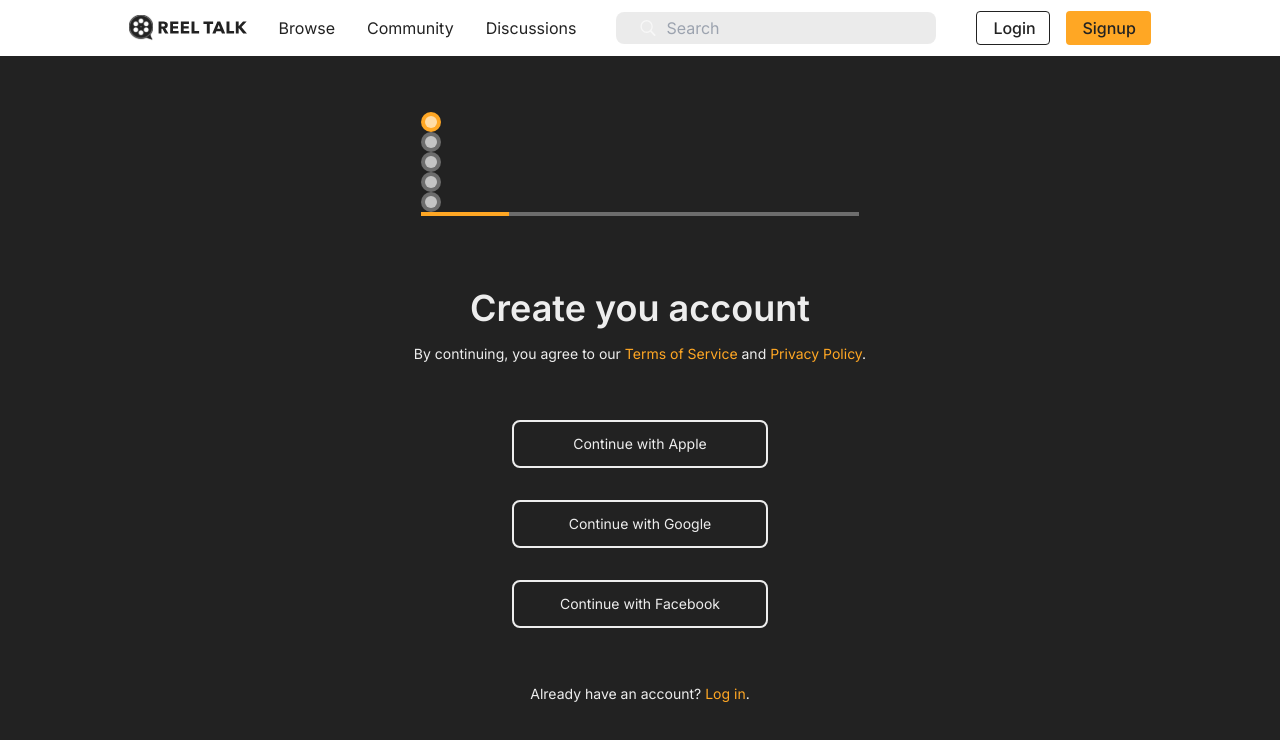
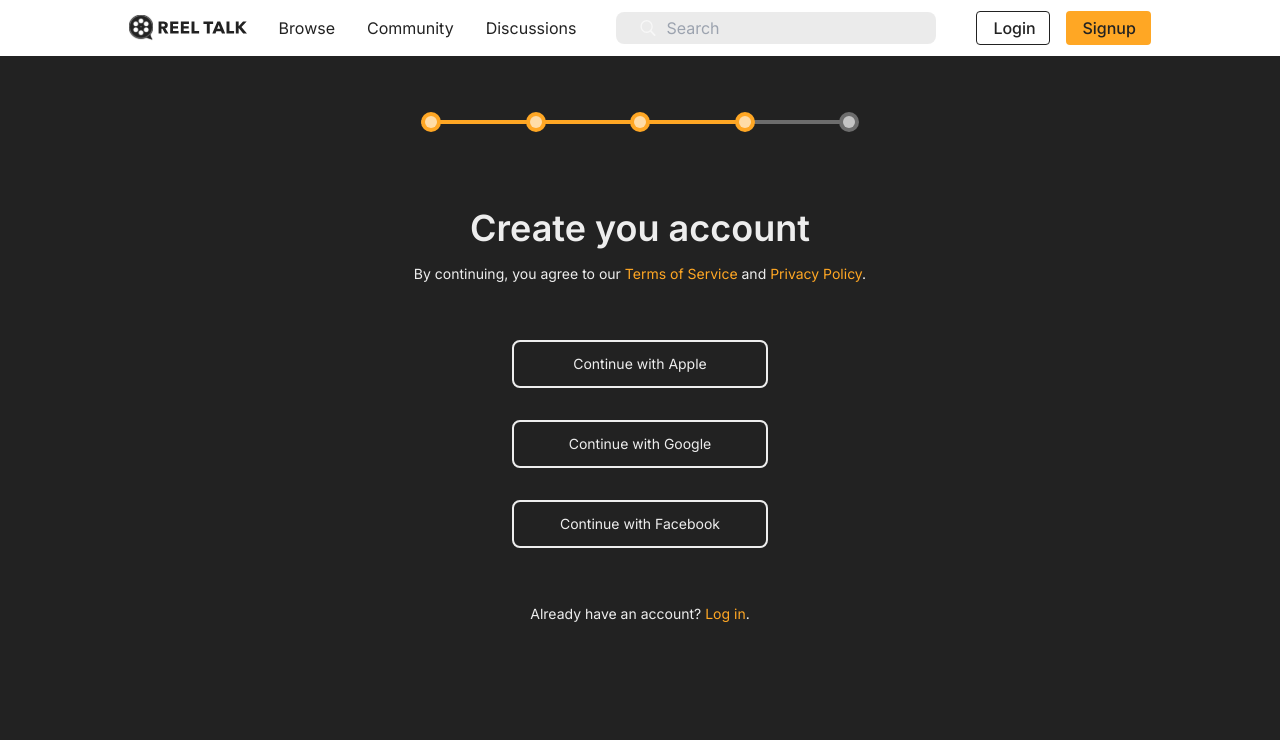
Before and after one commit to joseguera/reel-talk, a Next.js app: page / in a window 1280 px wide. Shown: the top 740 px of the page. Built offline with nearby package versions, Linux system fonts and the light colour scheme.

Commit message:
continued to edit page tracker buttons and bar

```diff
--- a/src/app/components/PageTracker.tsx
+++ b/src/app/components/PageTracker.tsx
@@ -1,26 +1,29 @@
-import React from 'react'
+import React from "react";
 
 export default function PageTracker() {
   return (
-    <div className='tracker py-14'>
-        <div className='w-5 h-5 rounded-full bg-[#FFA724] flex justify-center items-center'>
-            <div className='w-3 h-3 rounded-full bg-[#FFFFFF99]'></div>
+    <div className="w-[438px] py-14 flex flex-col align-center">
+      <div className="flex flex-row justify-between items-center z-10">
+        <div className="w-5 h-5 rounded-full bg-[#FFA724] flex justify-center items-center">
+          <div className="w-3 h-3 rounded-full bg-[#FFFFFF99]"></div>
         </div>
-        <div className='w-5 h-5 rounded-full bg-[#6D6D6D] flex justify-center items-center'>
-            <div className='w-3 h-3 rounded-full bg-[#FFFFFF99]'></div>
+        <div className="w-5 h-5 rounded-full bg-[#FFA724] flex justify-center items-center">
+          <div className="w-3 h-3 rounded-full bg-[#FFFFFF99]"></div>
         </div>
-        <div className='w-5 h-5 rounded-full bg-[#6D6D6D] flex justify-center items-center'>
-            <div className='w-3 h-3 rounded-full bg-[#FFFFFF99]'></div>
+        <div className="w-5 h-5 rounded-full bg-[#FFA724] flex justify-center items-center">
+          <div className="w-3 h-3 rounded-full bg-[#FFFFFF99]"></div>
         </div>
-        <div className='w-5 h-5 rounded-full bg-[#6D6D6D] flex justify-center items-center'>
-            <div className='w-3 h-3 rounded-full bg-[#FFFFFF99]'></div>
+        <div className="w-5 h-5 rounded-full bg-[#FFA724] flex justify-center items-center">
+          <div className="w-3 h-3 rounded-full bg-[#FFFFFF99]"></div>
         </div>
-        <div className='w-5 h-5 rounded-full bg-[#6D6D6D] flex justify-center items-center'>
-            <div className='w-3 h-3 rounded-full bg-[#FFFFFF99]'></div>
+        <div className="w-5 h-5 rounded-full bg-[#6D6D6D] flex justify-center items-center">
+          <div className="w-3 h-3 rounded-full bg-[#FFFFFF99]"></div>
         </div>
-        <div className='h-1 w-[438px] bg-[#6D6D6D]'>
-            <div className="h-1 w-1/5 bg-[#FFA724]"></div>
-        </div>
+      </div>
+      <div className="h-1 w-[97%] pl-[11px] relative top-[-12px] bg-[#6D6D6D]">
+        <div className="h-1 w-3/4 bg-[#FFA724]"></div>
+        {/* <div className="h-1 w-full bg-[#FFA724]"></div> */}
+      </div>
     </div>
-  )
+  );
 }
```
